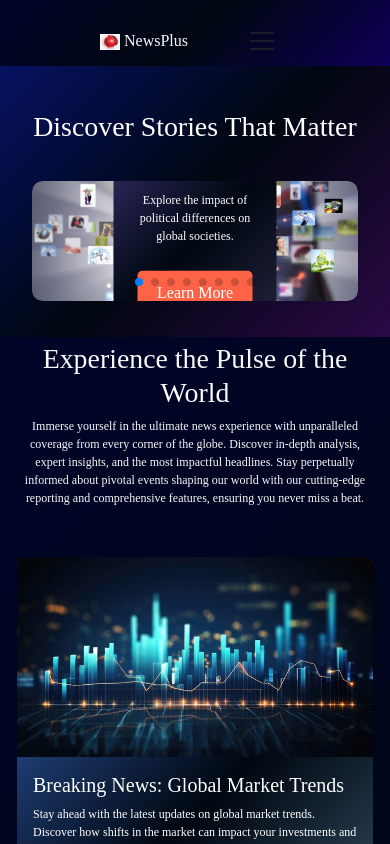
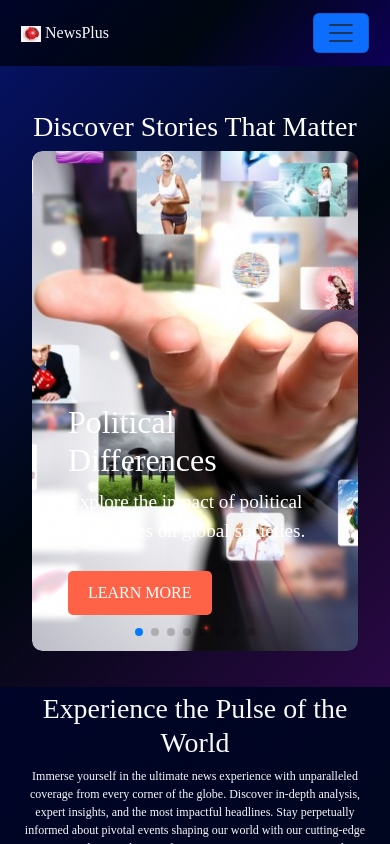
Before and after one commit to Yuri561/NewsPlus, a React (Vite) app: page / in a window 390 px wide. Shown: the top 844 px of the page. Built offline with nearby package versions, Linux system fonts and the light colour scheme.

Commit message:
news api

```diff
--- a/src/components/Hero/Hero.css
+++ b/src/components/Hero/Hero.css
@@ -2,8 +2,81 @@
 
     padding: 20px;
 }
+.hero-wrapper {
+  width: 100%;
+  display: flex;
+  justify-content: center;
+}
 
-.mySwiper {
+.container-fluid {
+  margin-top: 2rem;
+  text-align: center;
+}
+
+.hero-swipe {
+  width: 100%;
+  height: 500px !important; /* Adjust height as needed */
+}
+
+.swiper-slide {
+  display: flex;
+  align-items: center;
+  justify-content: center;
+  position: relative;
+}
+
+.slide-content {
+  position: relative;
+  width: 100%;
+  height: 100%;
+}
+
+.slide-image {
+  width: 100%;
+  height: 100%;
+  object-fit: cover;
+  border-radius: 10px;
+}
+
+.text-content {
+  position: absolute;
+  bottom: 20px;
+  left: 20px;
+  right: 20px;
+  color: white;
+  padding: 1rem;
+  border-radius: 10px;
+  text-align: left;
+}
+
+.text-content h2 {
+  font-size: 2rem;
+  margin-bottom: 0.5rem;
+}
+
+.text-content p {
+  font-size: 1.2rem;
+  margin-bottom: 1rem;
+}
+
+.slide-button {
+  background-color: #5a73d7;
+  border: none;
+  color: white;
+  padding: 0.5rem 1rem;
+  border-radius: 5px;
+  cursor: pointer;
+  font-size: 1rem;
+  text-transform: uppercase;
+  transition: background-color 0.3s ease;
+}
+
+.slide-button:hover {
+  background-color: #3a53a7;
+}
+
+
+.hero-swipe {
     width: 100%;
     height: 500px; /* Fixed height for all slides */
     border-radius: 10px;
@@ -31,19 +104,19 @@
     display: block;
     -o-object-fit: cover;
        object-fit: cover;
+
+
+
 }
 
 .text-content {
-    position: absolute;
-    top: 50%;
-    left: 50%;
-    transform: translate(-50%, -50%);
-    text-align: center;
-    color: white;
-    z-index: 1;
-    background: linear-gradient(135deg, #302b63, #000710, #24243e);
-    padding: 20px;
-    border-radius: 10px;
+
+  position: absolute;
+  bottom: 20px;
+  left: 20px;
+  color: white;
+  font-weight: 500;
+  background: transparent;
 }
 
 .slide-button {
--- a/src/components/Hero/Hero.jsx
+++ b/src/components/Hero/Hero.jsx
@@ -1,11 +1,8 @@
 import React from 'react';
 import './Hero.css';
-// Import Swiper React components
 import { Swiper, SwiperSlide } from 'swiper/react';
 import 'swiper/css';
 import 'swiper/css/pagination';
-
-// import required modules
 import { Pagination } from 'swiper/modules';
 
 import Banner1 from '../../img/banner1.jpg';
@@ -19,7 +16,7 @@ import Banner8 from '../../img/banner8.jpg';
 
 const Hero = () => {
   return (
-		<div className="hero-wrapper w-100 justify-content-center">
+    <div className="hero-wrapper">
       <div className='container-fluid mt-2'>
         <h1 className='text-center mt-3'>Discover Stories That Matter</h1>
         <Swiper
@@ -28,7 +25,7 @@ const Hero = () => {
             clickable: true,
           }}
           modules={[Pagination]}
-				className='mySwiper'>
+          className='mySwiper hero-swipe'>
           {[
             { img: Banner1, title: 'Political Differences', desc: 'Explore the impact of political differences on global societies.' },
             { img: Banner2, title: 'Climate Diversity', desc: 'Discover how diverse climates shape the lives and cultures of communities.' },
@@ -41,7 +38,7 @@ const Hero = () => {
           ].map((banner, index) => (
             <SwiperSlide key={index}>
               <div className='slide-content'>
-							<img src={banner.img} alt='' className='slide-image' style={{ width: '100%' }} />
+                <img src={banner.img} alt='' className='slide-image' />
                 <div className='text-content'>
                   <h2>{banner.title}</h2>
                   <p>{banner.desc}</p>
@@ -52,7 +49,6 @@ const Hero = () => {
           ))}
         </Swiper>
       </div>
-
     </div>
   );
 };
--- a/src/components/Navbar/Navbar.css
+++ b/src/components/Navbar/Navbar.css
@@ -14,6 +14,8 @@ a, li {
   padding: 0;
 }
 
+
+
 @media (max-width: 1200px) {
   .navbar-brand {
     font-size: 1.5rem;
@@ -27,10 +29,28 @@ a, li {
     width: 100%;
   }
 }
+.nav-wrapper {
+  width: 100%;
+}
+
+.nav-content {
+  display: flex;
+  justify-content: space-between;
+  align-items: center;
+  width: 100%;
+}
 
 @media (max-width: 768px) {
   .nav-wrapper {
     flex-direction: column;
+  }
+
+  .nav-content {
+    flex-direction: row !important;
+    align-items: center;
+    width: 100%;
+    justify-content: space-between;
+    padding: 0 1rem;
   }
 
   .navbar {
@@ -40,20 +60,21 @@ a, li {
 
   .navbar-nav {
     flex-direction: column;
+    align-items: center;
   }
 
   .form-control {
     width: 100%;
   }
+
+  .navbar-toggler {
+    margin-left: auto;
+  }
 }
 
 @media (max-width: 576px) {
 
-    .container-fluid{
-        display: flex;
-        flex-direction: row;
-        gap: 30px;
-    }
+
   .navbar-brand img {
     width: 20px;
     height: 16px;
@@ -66,4 +87,7 @@ a, li {
   .navbar-nav .nav-item .nav-link {
     font-size: 0.875rem;
   }
+  .nav-content{
+
+  }
 }
--- a/src/components/Navbar/Navbar.jsx
+++ b/src/components/Navbar/Navbar.jsx
@@ -1,30 +1,27 @@
-import React from 'react'
-import './Navbar.css'
-import Logo from '../../img/logo.png'
-import Plus from '../../img/plus.png'
+import React from 'react';
+import './Navbar.css';
+import Logo from '../../img/logo.png';
+import Plus from '../../img/plus.png';
 
 const Navbar = () => {
   return (
-    <div className='nav-wrapper  mt-3 g-2'>
-        <nav className="navbar navbar-expand-lg bg-body-dark"
-        >
-  <div className="container-fluid d-sm-flex flex-row justify-content-space-between align-items-center nav-content">
+    <div className='nav-wrapper my-2 g-2'>
+      <nav className="navbar navbar-expand-lg bg-body-dark">
+        <div className="container-fluid nav-content">
           <a className="navbar-brand text-light" href="#">
-        <img src={Logo} alt="Bootstrap" width="30" height="24">
-            </img> NewsPlus</a>
-    <button className="navbar-toggler" type="button" data-bs-toggle="collapse" data-bs-target="#navbarSupportedContent" aria-controls="navbarSupportedContent" aria-expanded="false" aria-label="Toggle navigation">
-      <span className="navbar-toggler-icon"></span>
+            <img src={Logo} alt="Logo" width="30" height="24" /> NewsPlus
+          </a>
+          <button className="navbar-toggler bg-primary" type="button" data-bs-toggle="collapse" data-bs-target="#navbarSupportedContent" aria-controls="navbarSupportedContent" aria-expanded="false" aria-label="Toggle navigation">
+            <span className="navbar-toggler-icon text-light"
+            style={{color: 'white'}}></span>
           </button>
           <div className="collapse navbar-collapse" id="navbarSupportedContent">
             <ul className="navbar-nav me-auto mb-2 mb-lg-0 text-light">
-        <li className="nav-item ">
+              <li className="nav-item">
                 <a className="nav-link active text-light" aria-current="page" href="#">Home</a>
               </li>
               <li className="nav-item">
                 <a className="nav-link active text-light" aria-current="page" href="#GetNews">Get Latest</a>
-        </li>
-        <li className="nav-item">
-          <a className="nav-link active text-light" aria-current="page" href="#"></a>
               </li>
               <li className="nav-item">
                 <a className="nav-link text-light" href="#">Contact</a>
@@ -32,18 +29,16 @@ const Navbar = () => {
               <li className="nav-item">
                 <a className="nav-link text-light" href="#">Portfolio</a>
               </li>
-
             </ul>
             <form className="d-flex" role="search">
-        <input className="form-control me-2" type="search" placeholder="Search" aria-label="Search"/>
+              <input className="form-control me-2" type="search" placeholder="Search" aria-label="Search" />
               <button className="btn btn-outline-success" type="submit">Search</button>
             </form>
           </div>
         </div>
       </nav>
+    </div>
+  );
+};
 
-    </div>
-  )
-}
-
-export default Navbar
+export default Navbar;
--- a/src/components/SearchNews/SearchNews.jsx
+++ b/src/components/SearchNews/SearchNews.jsx
@@ -1,5 +1,6 @@
 import React, { useState, useEffect } from 'react';
 import './SearchNews.css';
+import axios from 'axios';
 
 const countriesData = [
   { name: 'Argentina', code: 'ar', region: 'Americas' },
@@ -55,19 +56,20 @@ const countriesData = [
   { name: 'United Arab Emirates', code: 'ae', region: 'Asia' },
   { name: 'United Kingdom', code: 'gb', region: 'Europe' },
   { name: 'United States', code: 'us', region: 'Americas' },
-  { name: 'Venezuela', code: 've', region: 'Americas' }
+  { name: 'Venezuela', code: 've', region: 'Americas' },
 ];
 
 const regions = ['All', 'Africa', 'Americas', 'Asia', 'Europe', 'Oceania'];
 const categories = ['general', 'business', 'entertainment', 'health', 'science', 'sports', 'technology'];
 
-function CountryNewsSearch() {
+const CountryNewsSearch = () => {
   const [searchTerm, setSearchTerm] = useState('');
   const [selectedRegion, setSelectedRegion] = useState('All');
   const [filteredCountries, setFilteredCountries] = useState(countriesData);
   const [news, setNews] = useState(null);
   const [selectedCountry, setSelectedCountry] = useState(null);
   const [selectedCategory, setSelectedCategory] = useState('general');
+  const [error, setError] = useState(null);
 
   useEffect(() => {
     filterCountries();
@@ -85,16 +87,28 @@ function CountryNewsSearch() {
 
 const fetchNews = async () => {
   if (selectedCountry) {
-      const country = countriesData.find(country => country.name === selectedCountry).code;
-      const response = await fetch(`https://newsapi.org/v2/top-headlines?country=${country}&category=${selectedCategory}&pageSize=6&apiKey=e025744ae9f64199a9df9238890ecb3b`);
-      const data = await response.json();
-      console.log('Response data:', data);
-      setNews(data.articles); // Only take the first 6 articles
+    try {
+      const response = await axios.get(`https://api.thenewsapi.com/v1/news/top?`, {
+        params: {
+          api_token: 'Vf7CI4z38vR3YKeA0c9MnoLt0ejSUkKSGWwpC2Xx',
+          country: selectedCountry.toLowerCase(),
+          category: selectedCategory,
+        },
+      });
+      const data = response.data;
+      if (data.status !== 'success') {
+        throw new Error(data.message || 'Error fetching news');
+      }
+      setNews(data.results);
+      setError(null);
+    } catch (error) {
+      setError(error.message);
+      setNews(null);
+    }
   }
 };
-
   const handleCountryClick = (country) => {
-    setSelectedCountry(country.name);
+    setSelectedCountry(country.code);
   };
 
   const handleSubmit = () => {
@@ -107,7 +121,7 @@ function CountryNewsSearch() {
   };
 
   return (
-    <div className="search-wrapper my-2 w-100 " id='GetNews'>
+    <div className="search-wrapper my-2 w-100" id='GetNews'>
       <div className="container-fluid search-news w-100">
         <div className="search-panel">
           <h1 className='text-light text-center'>Search World News</h1>
@@ -136,8 +150,8 @@ function CountryNewsSearch() {
           <button onClick={handleSubmit}>Submit</button>
           <div>
             <ul className="country-list">
-              {filteredCountries.slice(0,9).map(country => (
-                <li key={country.name} onClick={() => handleCountryClickAndSubmit(country)}>
+              {filteredCountries.slice(0, 9).map(country => (
+                <li key={country.code} onClick={() => handleCountryClickAndSubmit(country)}>
                   {country.name}
                 </li>
               ))}
@@ -148,13 +162,16 @@ function CountryNewsSearch() {
           {selectedCountry && (
             <div>
               <h2>Here is what's happening in {selectedCountry} in {selectedCategory}.</h2>
-              {news ? (
+              {error ? (
+                <p className="error">{error}</p>
+              ) : (
+                news ? (
                   <div className="news-cards">
                     {news.map((article, index) => (
                       <div key={index} className="news-card">
                         <a href={article.url} target="_blank" rel="noopener noreferrer">
                           <img
-                          src={article.urlToImage || 'default-image-url.jpg'} // Use a default image if urlToImage is null
+                            src={article.image || 'default-image-url.jpg'}
                             alt={article.title}
                             className="news-image"
                           />
@@ -165,6 +182,7 @@ function CountryNewsSearch() {
                   </div>
                 ) : (
                   <p className="loading">Loading news...</p>
+                )
               )}
             </div>
           )}
```
Lines whose indentation alone changed are shown as unchanged.
